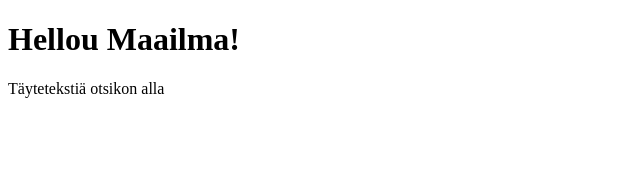
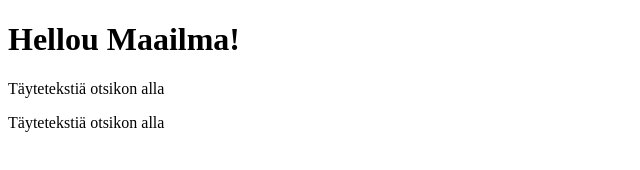
Before and after one commit to EsaNiem/TestiRepo, a plain HTML site: page index.html in a window 1280 px wide. Shown: the whole page, without its empty margins (0-640 px from the left). Drawn offline with Linux system fonts and the light colour scheme.

Commit message:
Lisätty vielä tekstiä toisen alapuolelle

```diff
--- a/index.html
+++ b/index.html
@@ -8,5 +8,6 @@
 <body>
     <h1>Hellou Maailma!</h1>
     <p>Täytetekstiä otsikon alla</p>
+    <p>Täytetekstiä otsikon alla</p>
 </body>
 </html>
```
